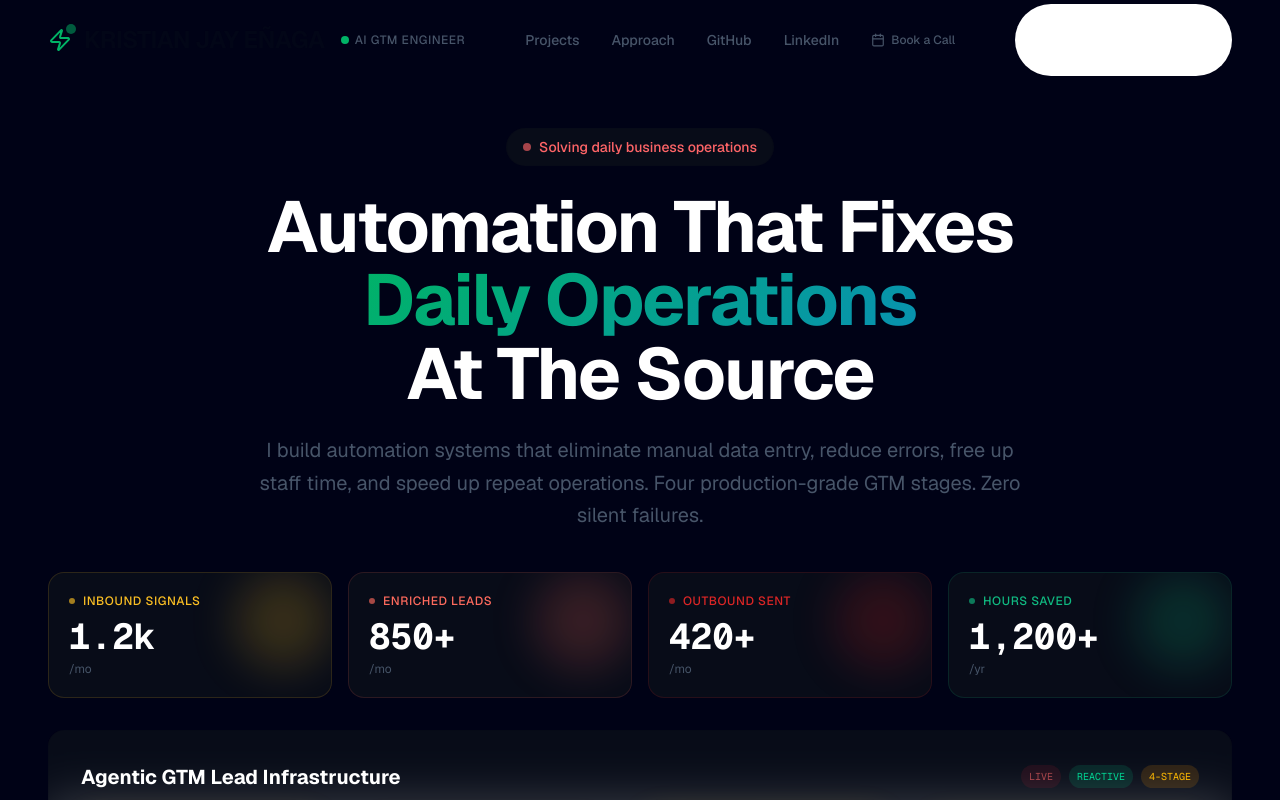
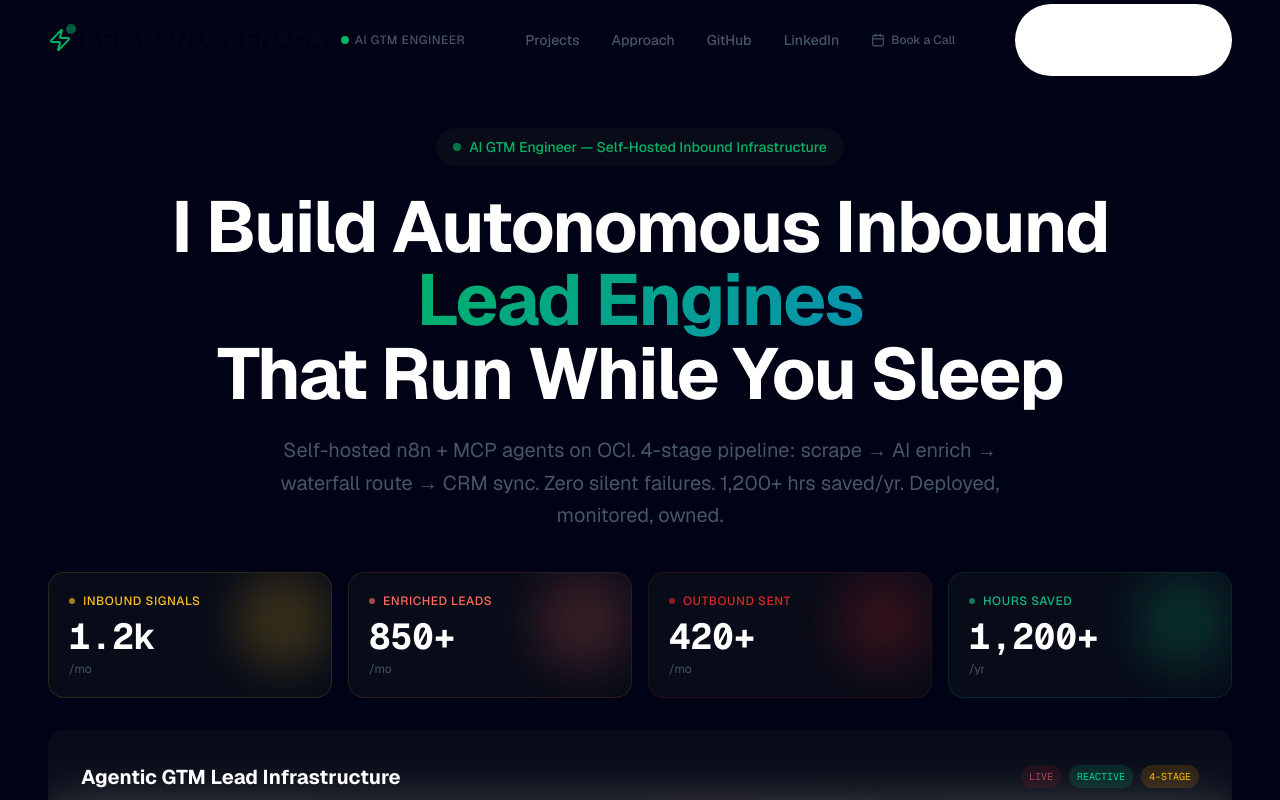
Before and after one commit to kristian-enaga/kristianenaga, a Next.js app: page / in a window 1280 px wide. Shown: the top 800 px of the page. Built offline with nearby package versions, Linux system fonts and the light colour scheme.

Commit message:
feat: hero copy rewritten — outcome-led, market-tested messaging for AI GTM Engineer remote roles. Self-hosted n8n + MCP + OCI specificity. Zero fluff.

```diff
--- a/src/components/HeroCanvas.tsx
+++ b/src/components/HeroCanvas.tsx
@@ -339,19 +339,20 @@ export default function HeroCanvas() {
 
       <div className="relative z-10 w-full max-w-7xl mx-auto px-6 lg:px-12 py-8 flex flex-col flex-1">
         <div className="text-center mb-10" style={{ animation: "heroFadeUp 0.8s ease-out both" }}>
-          <div className="inline-flex items-center gap-2 px-4 py-2 rounded-full glass border-red-500/20 mb-6">
-            <span className="w-2 h-2 bg-red-400 rounded-full animate-pulse" />
-            <span className="text-sm font-medium text-red-400">Solving daily business operations</span>
+          <div className="inline-flex items-center gap-2 px-4 py-2 rounded-full glass border-mint/20 mb-6">
+            <span className="w-2 h-2 bg-mint rounded-full animate-pulse" />
+            <span className="text-sm font-medium text-mint">AI GTM Engineer — Self-Hosted Inbound Infrastructure</span>
           </div>
           <h1 id="hero-title" className="text-4xl sm:text-5xl lg:text-6xl xl:text-7xl font-bold tracking-tight leading-[1.02] text-white mb-6">
-            Automation That Fixes
+            I Build Autonomous Inbound
             <br />
-            <span className="text-gradient-mint">Daily Operations</span>
+            <span className="text-gradient-mint">Lead Engines</span>
             <br />
-            At The Source
+            That Run While You Sleep
           </h1>
           <p className="text-lg sm:text-xl text-muted max-w-3xl mx-auto leading-relaxed">
-            I build automation systems that eliminate manual data entry, reduce errors, free up staff time, and speed up repeat operations. Four production-grade GTM stages. Zero silent failures.
+            Self-hosted n8n + MCP agents on OCI. 4-stage pipeline: scrape → AI enrich → waterfall route → CRM sync.
+            Zero silent failures. 1,200+ hrs saved/yr. Deployed, monitored, owned.
           </p>
         </div>
 
```
